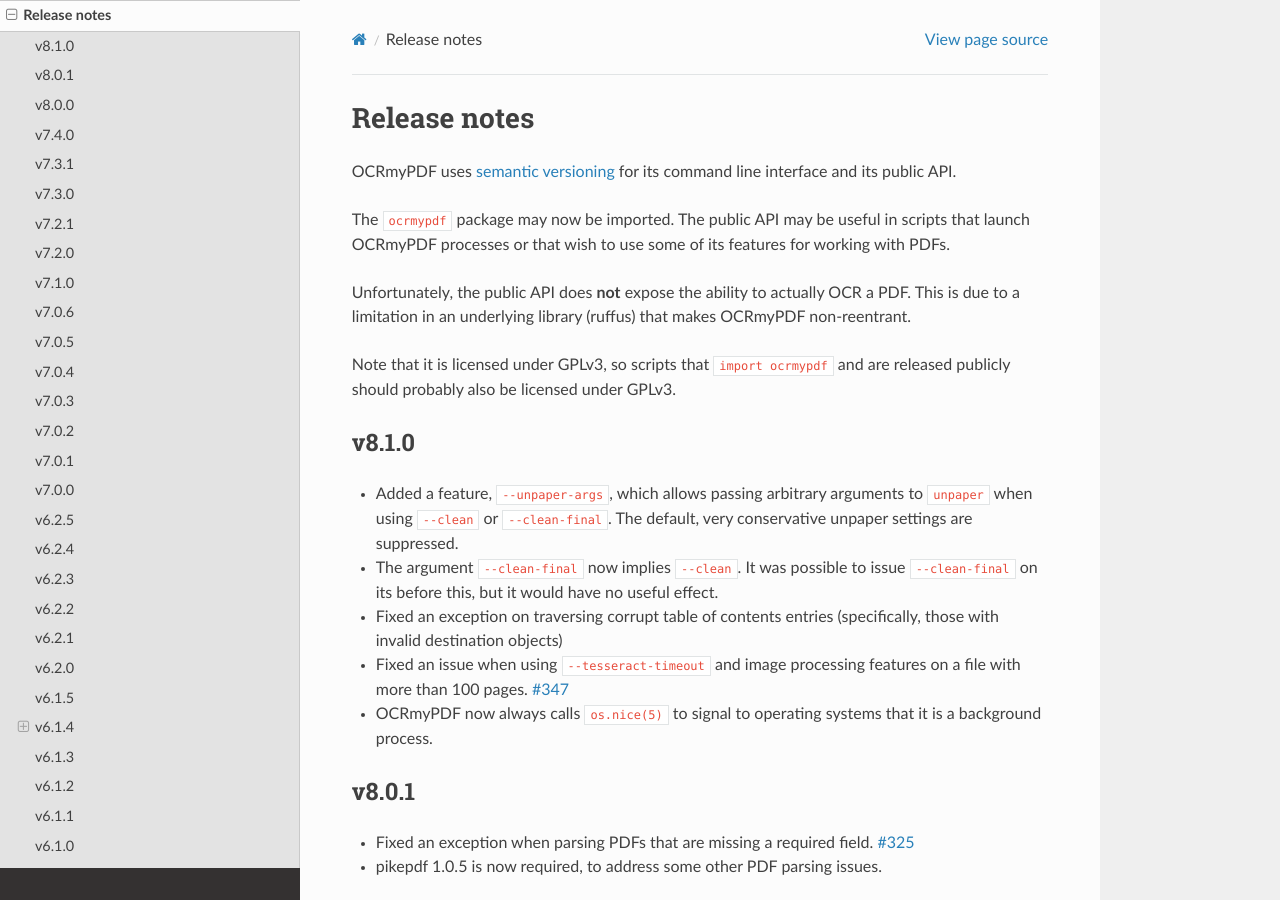
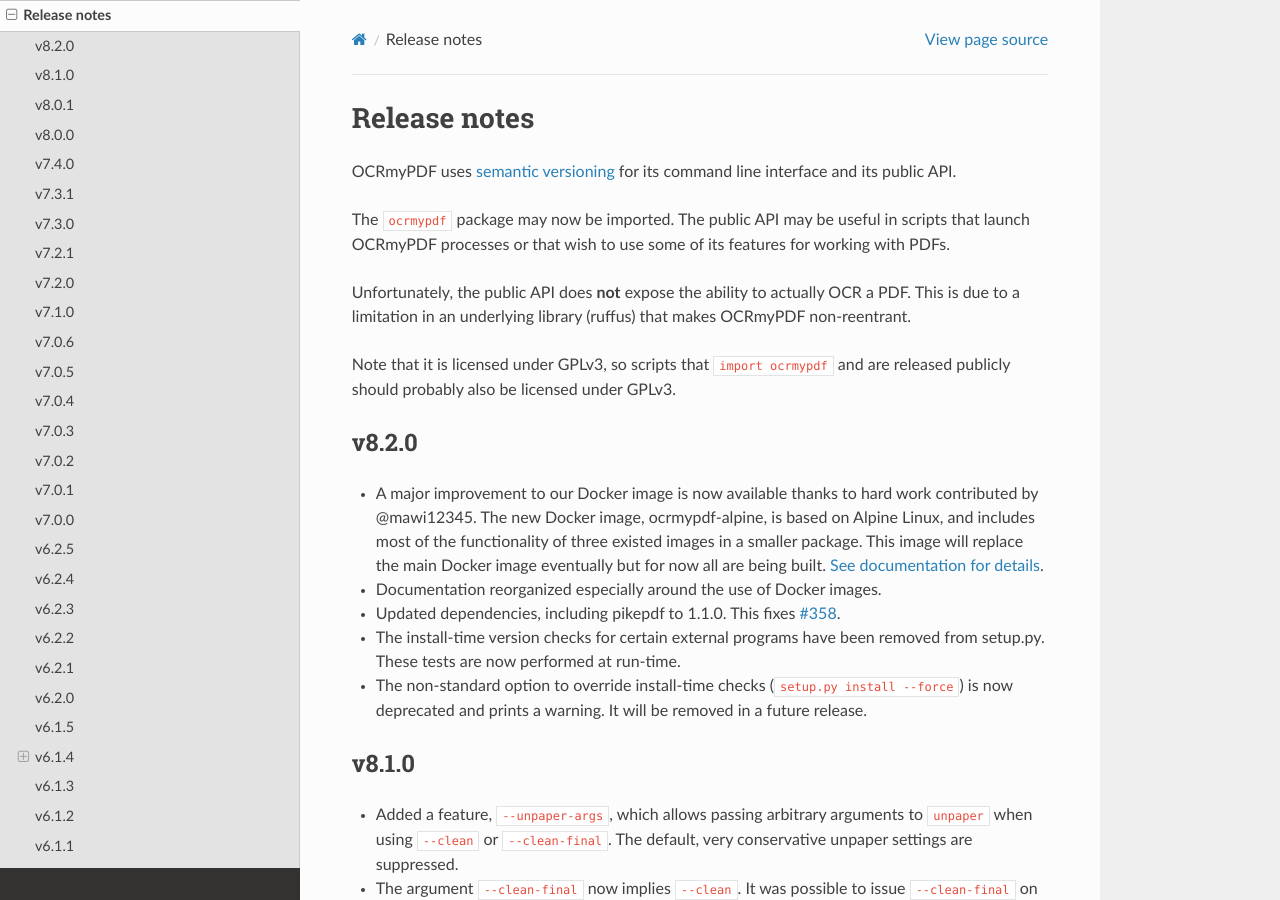
Before and after one commit to Felix-Brandstetter/Projektpraktikum-Realisierung-innovativer-Dienste, a Sphinx documentation site: the page built from docs/release_notes.rst, in a window 1280 px wide and 900 px high. Built offline with Sphinx 7.4.7 and the Read the Docs theme 2.0.0, drawn with Linux system fonts in a browser that asks for light colours.

Commit message:
v8.2.0 release notes

```diff
--- a/docs/release_notes.rst
+++ b/docs/release_notes.rst
@@ -12,6 +12,19 @@
 .. Issue regex
    find:    [^`]\#([0-9]{1,3})[^0-9]
    replace: `#$1 <https://github.com/jbarlow83/OCRmyPDF/issues/$1>`_
+
+v8.2.0
+------
+
+-   A major improvement to our Docker image is now available thanks to hard work contributed by @mawi12345. The new Docker image, ocrmypdf-alpine, is based on Alpine Linux, and includes most of the functionality of three existed images in a smaller package. This image will replace the main Docker image eventually but for now all are being built. `See documentation for details <https://ocrmypdf.readthedocs.io/en/latest/docker.html>`_.
+
+-   Documentation reorganized especially around the use of Docker images.
+
+-   Updated dependencies, including pikepdf to 1.1.0. This fixes `#358 <https://github.com/jbarlow83/OCRmyPDF/issues/358>`_.
+
+-   The install-time version checks for certain external programs have been removed from setup.py. These tests are now performed at run-time.
+
+-   The non-standard option to override install-time checks (``setup.py install --force``) is now deprecated and prints a warning. It will be removed in a future release.
 
 v8.1.0
 ------
```
Also changed, not shown: docs/docker.rst (+5 -5 lines).
